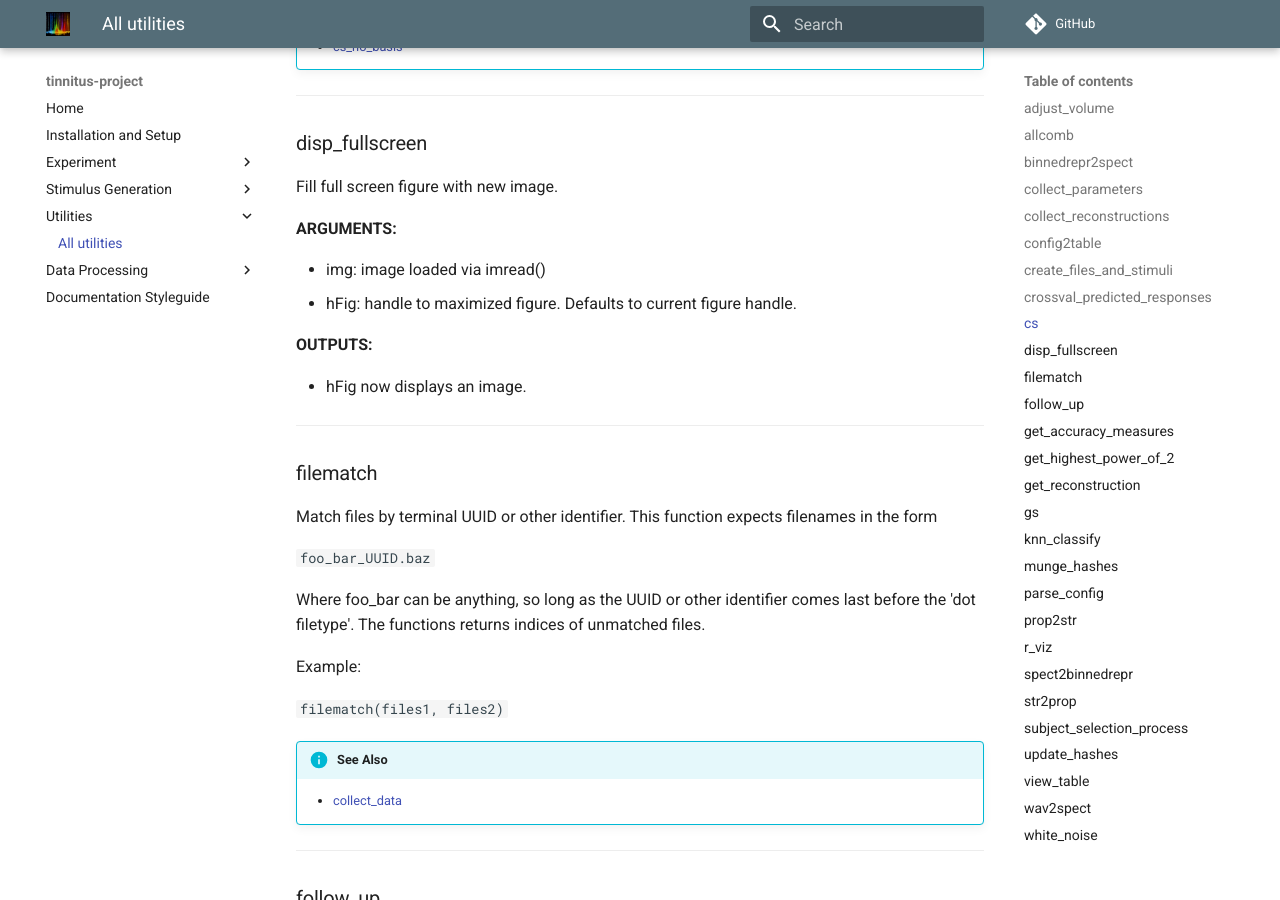
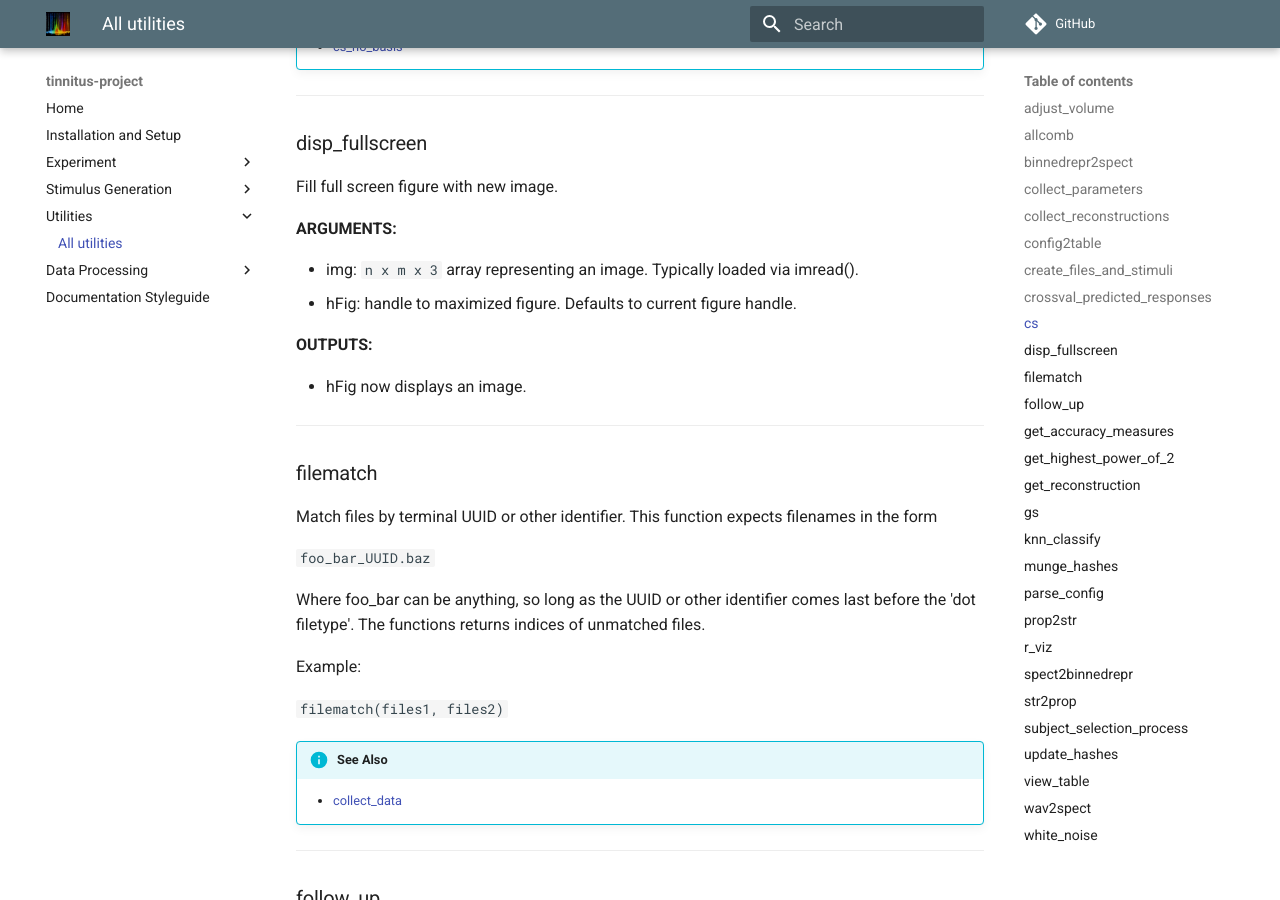
Before and after one commit to The-Lammert-Lab/tinnitus-reconstruction, an MkDocs documentation site: the page built from docs/utils.md, in a window 1280 px wide and 900 px high, scrolled down 7355 px. Built offline with MkDocs 1.6.1 and Material for MkDocs 9.7.7, drawn with Linux system fonts in a browser that asks for light colours; comment, search, counter and statistics services are not loaded.

Commit message:
🤖 Auto-update doc files

```diff
--- a/docs/utils.md
+++ b/docs/utils.md
@@ -427,7 +427,8 @@ Fill full screen figure with new image.
 
 **ARGUMENTS:**
 
-- img: image loaded via imread()
+- img: `n x m x 3` array representing an
+image. Typically loaded via imread().
 - hFig: handle to maximized figure.
 Defaults to current figure handle.
 
```
